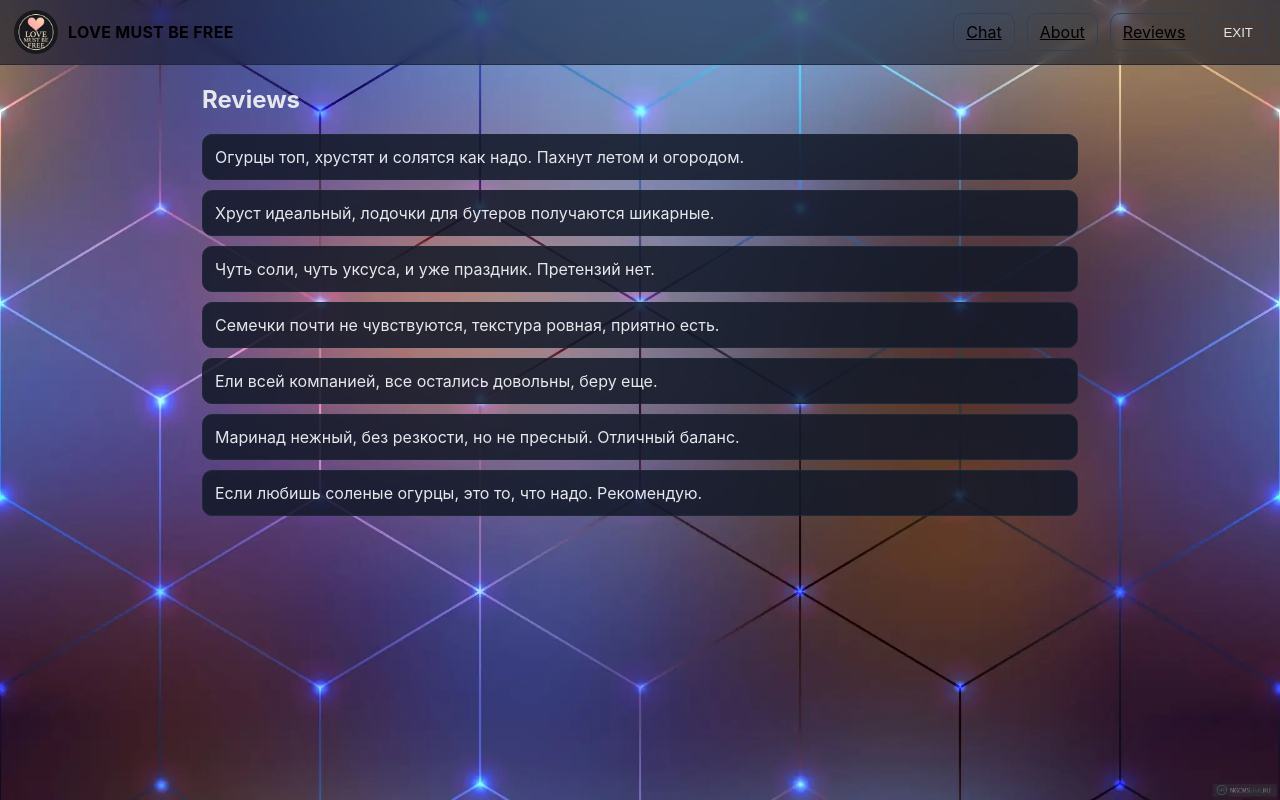
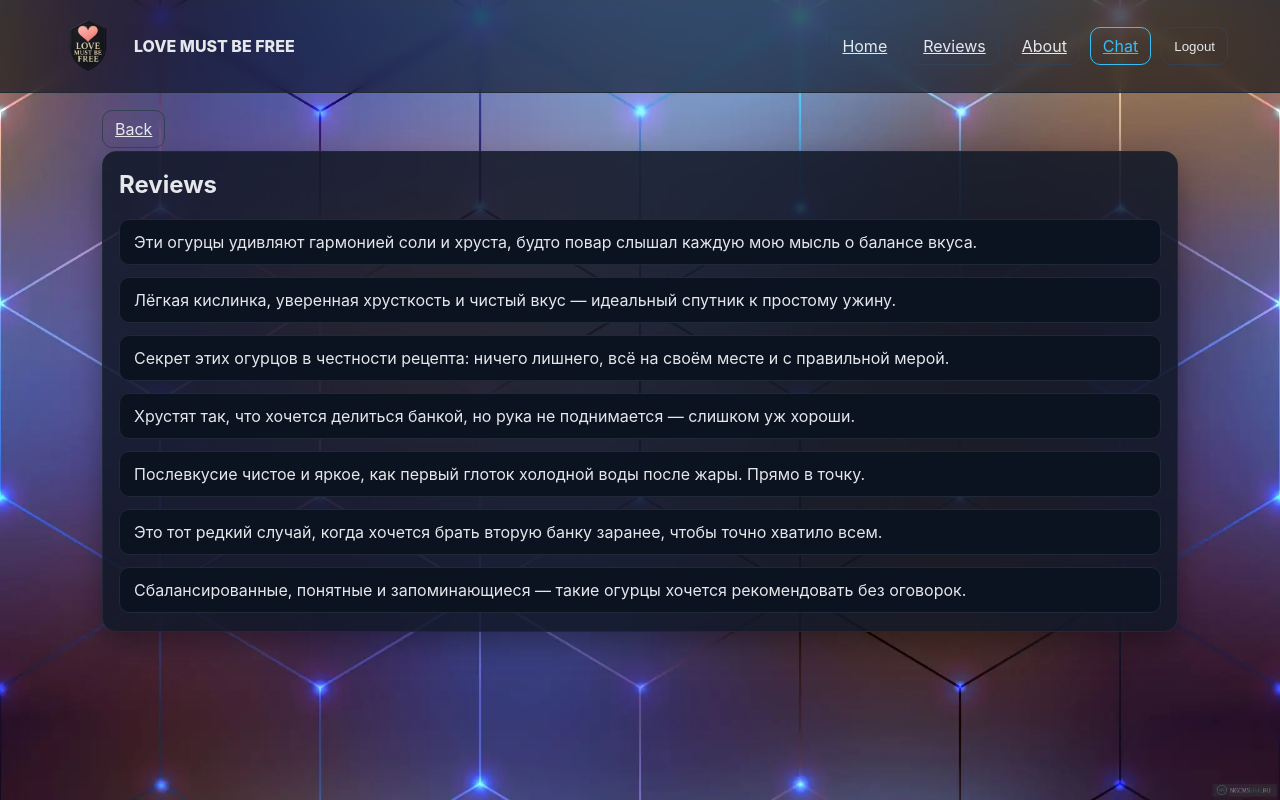
Before and after one commit to Jorgor-prog/LOVE_MUST_BE_FREE_v2, a Next.js app: page /reviews in a window 1280 px wide. Built offline with nearby package versions, Linux system fonts and the light colour scheme; no server answers.

Commit message:
Update page.tsx

```diff
--- a/app/reviews/page.tsx
+++ b/app/reviews/page.tsx
@@ -1,32 +1,44 @@
 'use client';
 export const dynamic = 'force-dynamic';
 
-import { useEffect } from 'react';
-import UserTopBar from '@/components/UserNav';
+import UserTopBar from '@/components/UserTopBar';
+import Link from 'next/link';
 
-const R = [
-  'Огурцы топ, хрустят и солятся как надо. Пахнут летом и огородом.',
-  'Хруст идеальный, лодочки для бутеров получаются шикарные.',
-  'Чуть соли, чуть уксуса, и уже праздник. Претензий нет.',
-  'Семечки почти не чувствуются, текстура ровная, приятно есть.',
-  'Ели всей компанией, все остались довольны, беру еще.',
-  'Маринад нежный, без резкости, но не пресный. Отличный баланс.',
-  'Если любишь соленые огурцы, это то, что надо. Рекомендую.'
+const REVIEWS = [
+  'Эти огурцы удивляют гармонией соли и хруста, будто повар слышал каждую мою мысль о балансе вкуса.',
+  'Лёгкая кислинка, уверенная хрусткость и чистый вкус — идеальный спутник к простому ужину.',
+  'Секрет этих огурцов в честности рецепта: ничего лишнего, всё на своём месте и с правильной мерой.',
+  'Хрустят так, что хочется делиться банкой, но рука не поднимается — слишком уж хороши.',
+  'Послевкусие чистое и яркое, как первый глоток холодной воды после жары. Прямо в точку.',
+  'Это тот редкий случай, когда хочется брать вторую банку заранее, чтобы точно хватило всем.',
+  'Сбалансированные, понятные и запоминающиеся — такие огурцы хочется рекомендовать без оговорок.'
 ];
 
 export default function ReviewsPage(){
-  useEffect(()=>{},[]);
   return (
-    <div style={{minHeight:'100vh', backgroundImage:'url(/images/Background_1.webp)', backgroundSize:'cover', backgroundPosition:'center'}}>
+    <div style={{
+      minHeight:'100vh',
+      backgroundImage:'url(/images/Background_1.webp)',
+      backgroundSize:'cover', backgroundPosition:'center'
+    }}>
       <UserTopBar />
-      <div style={{maxWidth:900, margin:'20px auto', color:'#e5e7eb', padding:'0 12px'}}>
-        <h2>Reviews</h2>
-        <div style={{display:'grid', gap:10}}>
-          {R.map((t,i)=>(
-            <div key={i} style={{background:'rgba(17,24,39,0.85)', border:'1px solid #1f2937', borderRadius:10, padding:12}}>
-              {t}
-            </div>
-          ))}
+      <div style={{maxWidth:1100, margin:'26px auto', padding:'0 12px', color:'#e5e7eb'}}>
+        <div style={{marginBottom:12}}>
+          <Link className="btn" href="/dashboard">Back</Link>
+        </div>
+
+        <div style={{
+          background:'rgba(17,24,39,0.86)', border:'1px solid #1f2937',
+          borderRadius:14, padding:'18px 16px', boxShadow:'0 12px 28px rgba(0,0,0,.35)'
+        }}>
+          <h2 style={{marginTop:0}}>Reviews</h2>
+          <div style={{display:'grid', gap:12}}>
+            {REVIEWS.map((t,i)=>(
+              <div key={i} style={{background:'#0b1220', border:'1px solid #1f2937', borderRadius:10, padding:'12px 14px'}}>
+                {t}
+              </div>
+            ))}
+          </div>
         </div>
       </div>
     </div>
```
